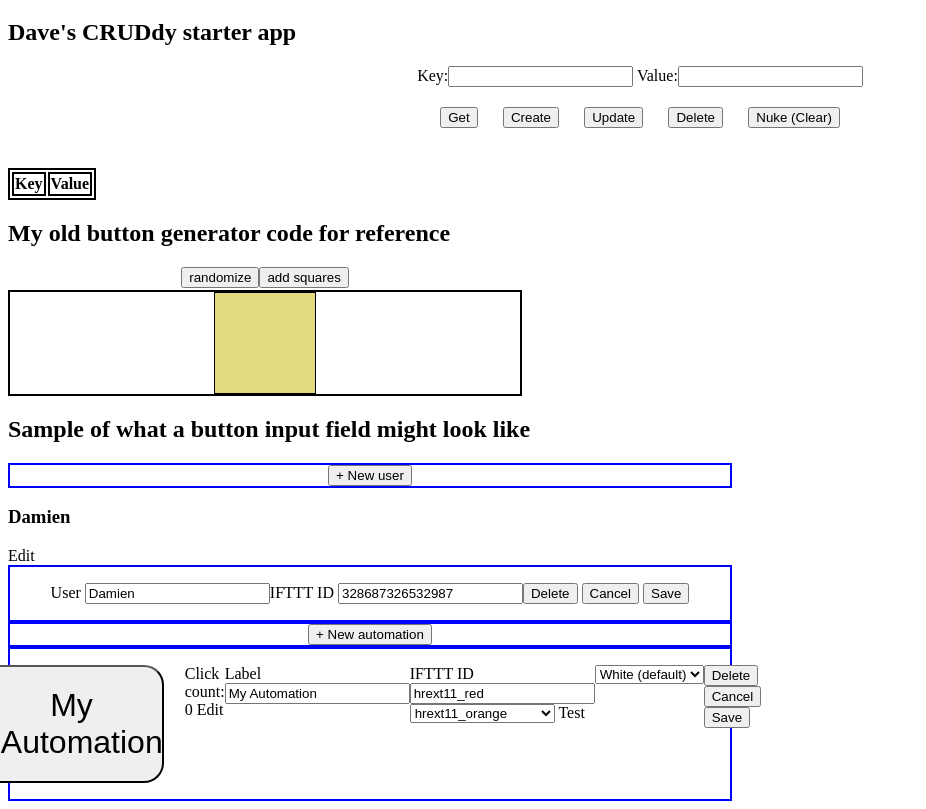
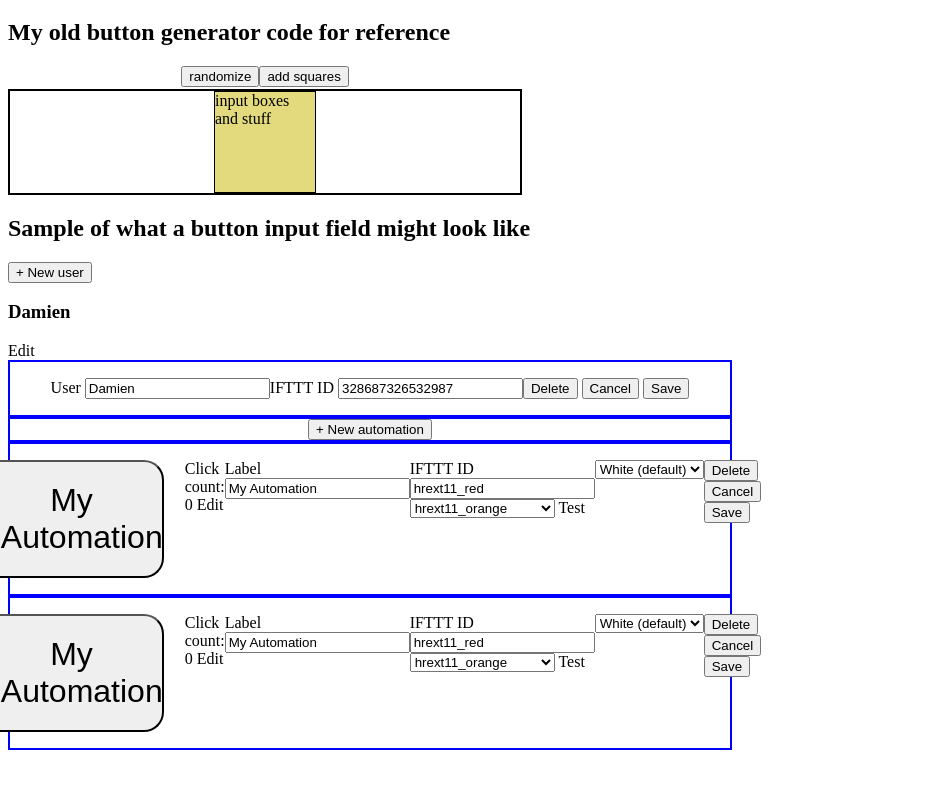
Before and after one commit to damienmjones/hrext11-smart-buttons, a plain HTML site: page index.html in a window 1280 px wide. Shown: the part 61-870 px from the top of the page, without its empty margins (0-926 px from the left). After the commit the page ends 819 px from the top, so only its background shows below. Drawn offline with nearby package versions, Linux system fonts and the light colour scheme.

Commit message:
Still in super prototypey phase; just got the box generator to work using JQuery clone() with the events intact, so I can use this to clone both a button and its associated input fields.

```diff
--- a/app/app.js
+++ b/app/app.js
@@ -8,39 +8,27 @@
 */
 
 //localStorage abstraction
-var get = function(key) {
-  return window.localStorage.getItem(key);
-}
+const LS = window.localStorage;
 
-var create = function(key, value) {
-  return window.localStorage.setItem(key, value);
-}
+// make this into an object later
 
-var update = function(key, value) {
-  return window.localStorage.setItem(key, value);
-}
+// const automation(id, name, color, ) {
+//   this.id
+// }
 
-var remove = function(key) {
-  return window.localStorage.removeItem(key);
-}
+const get = function(key) {return LS.getItem(key);}
+const create = function(key, value) {return LS.setItem(key, value);}
+const update = function(key, value) {return LS.setItem(key, value);}
+const remove = function(key) {return LS.removeItem(key);}
+const count = function(key) {return LS.length;}
+const getKey = function(index) {return LS.key(index)}
+const clear = function(key) {return LS.clear();}
 
-var clear = function() {
-  return window.localStorage.clear();
-}
-
-var getItemCount = function() {
-  return window.localStorage.length;
-}
-
-var getKey = function(index) {
-  return window.localStorage.key(index);
-}
-
-var displayData = function() {
+const  displayData = function() {
   //figure out how many items are in local storage
   //loop through all items in localstorage
   $('tbody').html('');
-  for (var i = 0; i < getItemCount(); i++) {
+  for (var i = 0; i < count(); i++) {
     $('tbody').append(
       `<tr>
         <td>${getKey(i)}</td>
@@ -131,18 +119,25 @@ const generateRandomColorValue = () => {
 //
 $(document).ready(function(){
 
-	addSquare();
+  addSquare()
 
   $('.add-squares').click(addSquare)
 
-  $('.randomize').click(function() {
-  		$('.box').css( "background-color", generateRandomColorValue);
-  })
-
   function addSquare() {
-		var $box = $('<div class="box"></div>');
-		$box.css( "background-color", generateRandomColorValue);
-		$box.appendTo($('.container'));
+    let $newform = $('.box:first').clone()
+    $newform.css( "background-color", generateRandomColorValue);
+    // initialize the form and give it event listeners
+    $newform.insertAfter(".box:first");
+    initSquare();
   }
 
+  function initSquare() {
+    $(".box:first").hide();
+    $('.box').click(function() {
+  		$(this).css( "background-color", generateRandomColorValue);
+    })
+    $(".box:not(:first)").show();
+  }
+
+
 });
--- a/index.html
+++ b/index.html
@@ -14,7 +14,7 @@
 
 <h1>Smart Buttons</h1>
 
-
+<!--
 <h2>Dave's CRUDdy starter app</h2>
   <div class="container-everything">
     <div class="container-text">
@@ -39,7 +39,7 @@
     <tbody>
     </tbody>
   </table>
-
+-->
 <h2>My old button generator code for reference</h2>
 
 <div class="buttons">
@@ -47,14 +47,17 @@
   <button class="add-squares">add squares</button>
 </div>
 <div class="container">
+    <div class="box">
+        input boxes and stuff
+    </div>
 </div>
 
 <h2>Sample of what a button input field might look like</h2>
+
 <main>
 
-<div class="automation">
+  <section class="users">
     <button class="create">+ New user</button>
-</div>
 
   <h3>Damien</h3>
   <span class="edit">Edit</span>
@@ -75,9 +78,67 @@
         </p>
     </div>
 
+</section>
+<section class="automations">
+
 <div class="automation">
   <button class="create">+ New automation</button>
 </div>
+
+
+<div class="first">
+  <div class="automation">
+      <p>
+          <button class="automate hrext11_red">My Automation</button>
+      </p>
+      <p>
+          Click count: <span class="click_count">0</span>
+          <span class="edit">Edit</span>
+      </p>
+
+      <p>
+        <label for="something">Label</label>
+        <input type = "text" value="My Automation"/>
+      </p>
+      <p>
+        <label for="something">IFTTT ID</label>
+        <input class="id" type = "text" value="hrext11_red">
+
+        <select class="id">
+            <option >hrext11_orange</option>
+            <option >hrext11_dim_white</option>
+            <option >hrext11_bright_white</option>
+            <option >hrext11_pink</option>
+            <option >hrext11_red</option>
+            <option >hrext11_green_fade</option>
+            <option >hrext11_blue_blink</option>
+            <option >hrext11_disco</option>
+          </select>
+
+        <span class="test">Test</span>
+      </p>
+      <p>
+      <select>
+        <label for="something">Color</label>
+        <option class="white" value="white">White (default)</option>
+        <option class="yellow" value="yellow">Yellow</option>
+        <option class="orange" value="orange">Orange</option>
+        <option class="red" value="red">Red</option>
+        <option class="pink" value="pink">Pink</option>
+        <option class="green" value="green">Green</option>
+        <option class="blue" value="blue">Blue</option>
+        <option class="rainbow" value="rainbow">Rainbow</option>
+      </select>
+      </p>
+      <p>
+        <button class="delete">Delete</button>
+        <button class="cancel">Cancel</button>
+        <button class="save">Save</button>
+      </p>
+  </div>
+</div>
+
+<div class="automations">
 
 <div class="automation">
   <p>
@@ -128,6 +189,9 @@
     <button class="save">Save</button>
   </p>
 </div>
+</div>
+
+
 </main>
 
 <!-- hrext11_orange
```
Also changed, not shown: css/style.css (line endings or trailing spaces). Lines whose indentation alone changed are shown as unchanged.
